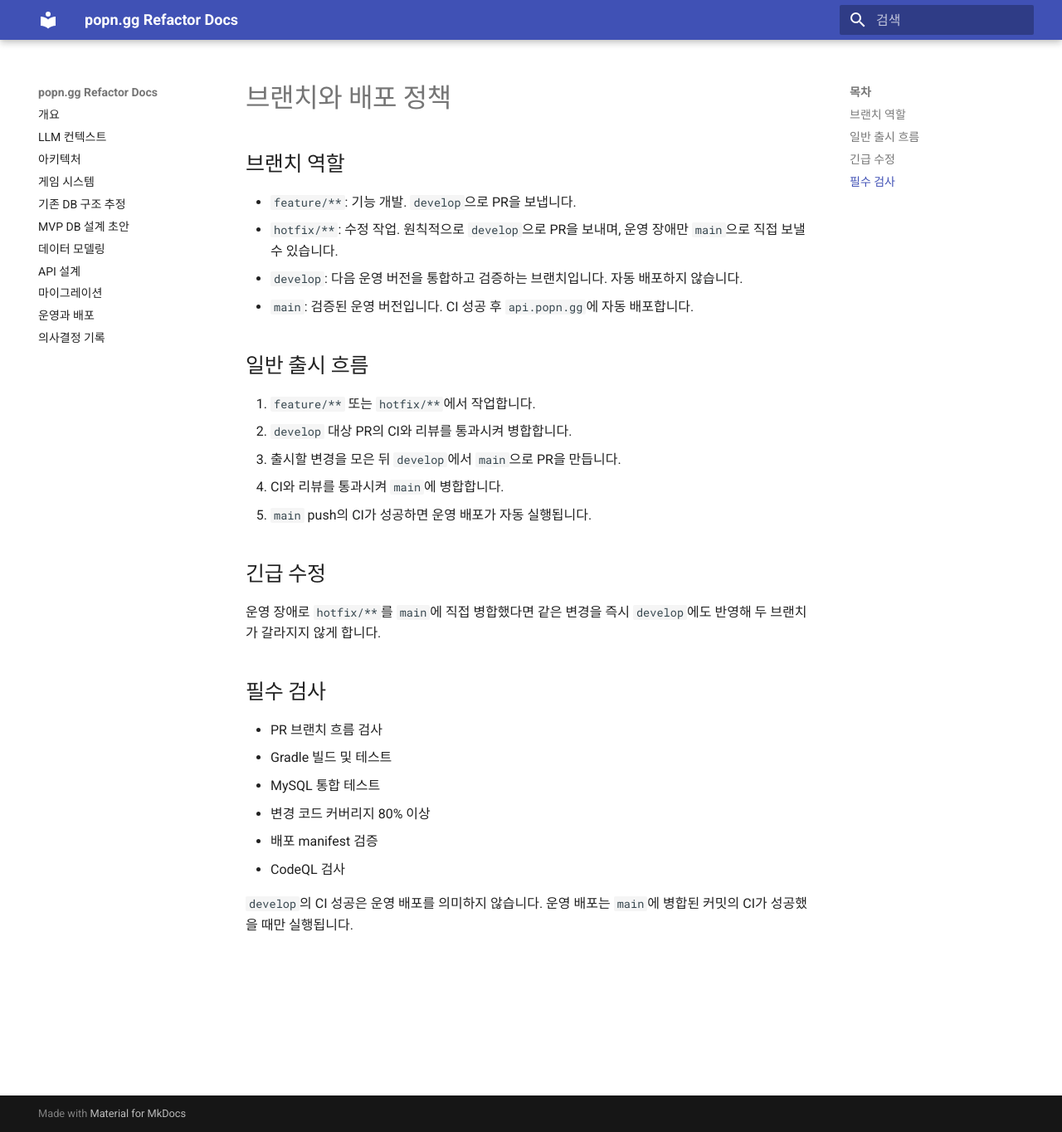
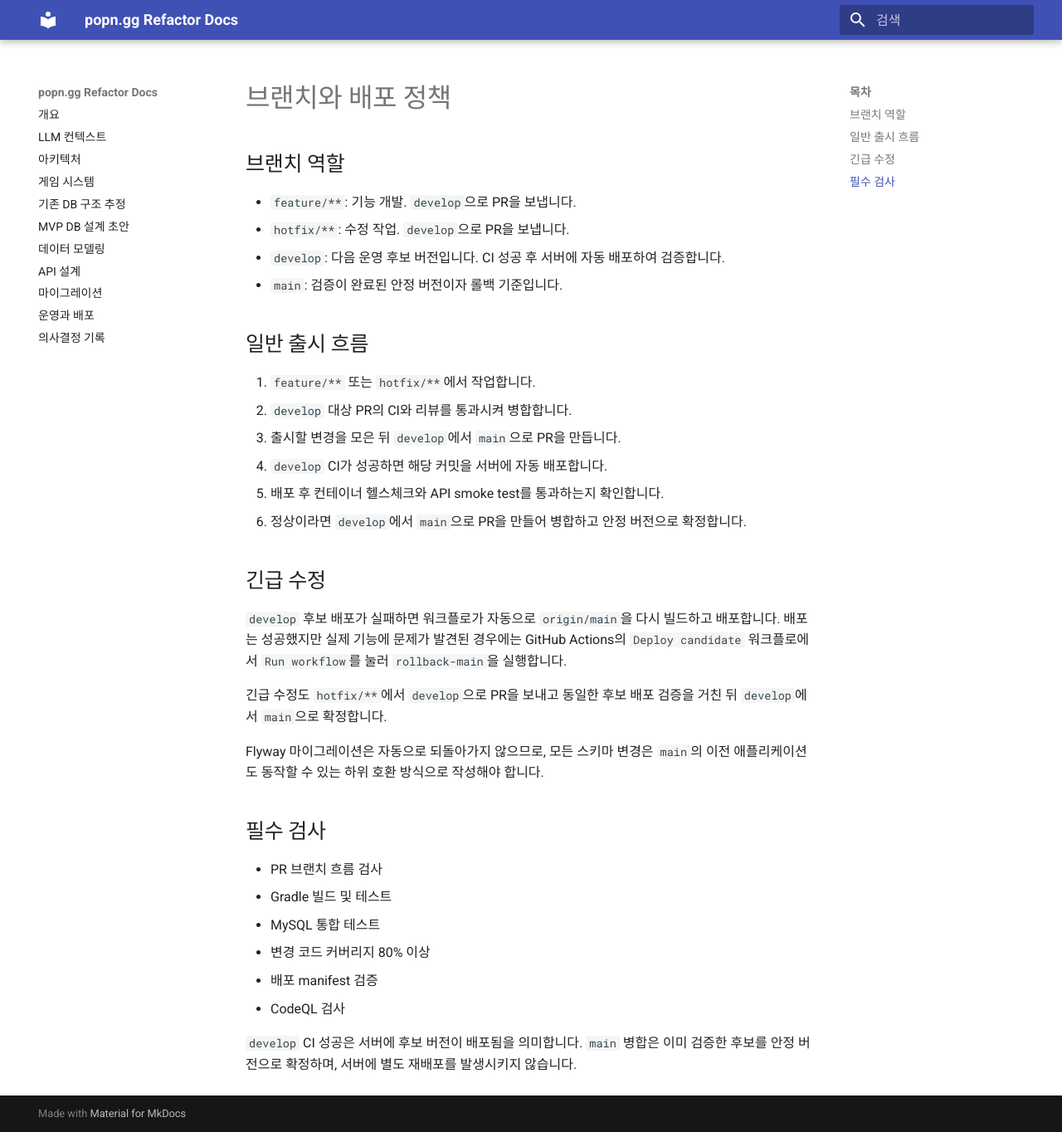
Before and after one commit to popngg/popngg, an MkDocs documentation site: the page built from docs/branching-and-deployment.md, in a window 1280 px wide and 1364 px high. Shown: the whole window at 83% size. Built offline with MkDocs 1.6.1 and Material for MkDocs 9.7.7, drawn with Linux system fonts in a browser that asks for light colours.

Commit message:
Deploy develop candidates with main rollback

```diff
--- a/docs/branching-and-deployment.md
+++ b/docs/branching-and-deployment.md
@@ -3,21 +3,26 @@
 ## 브랜치 역할
 
 - `feature/**`: 기능 개발. `develop`으로 PR을 보냅니다.
-- `hotfix/**`: 수정 작업. 원칙적으로 `develop`으로 PR을 보내며, 운영 장애만 `main`으로 직접 보낼 수 있습니다.
-- `develop`: 다음 운영 버전을 통합하고 검증하는 브랜치입니다. 자동 배포하지 않습니다.
-- `main`: 검증된 운영 버전입니다. CI 성공 후 `api.popn.gg`에 자동 배포합니다.
+- `hotfix/**`: 수정 작업. `develop`으로 PR을 보냅니다.
+- `develop`: 다음 운영 후보 버전입니다. CI 성공 후 서버에 자동 배포하여 검증합니다.
+- `main`: 검증이 완료된 안정 버전이자 롤백 기준입니다.
 
 ## 일반 출시 흐름
 
 1. `feature/**` 또는 `hotfix/**`에서 작업합니다.
 2. `develop` 대상 PR의 CI와 리뷰를 통과시켜 병합합니다.
 3. 출시할 변경을 모은 뒤 `develop`에서 `main`으로 PR을 만듭니다.
-4. CI와 리뷰를 통과시켜 `main`에 병합합니다.
-5. `main` push의 CI가 성공하면 운영 배포가 자동 실행됩니다.
+4. `develop` CI가 성공하면 해당 커밋을 서버에 자동 배포합니다.
+5. 배포 후 컨테이너 헬스체크와 API smoke test를 통과하는지 확인합니다.
+6. 정상이라면 `develop`에서 `main`으로 PR을 만들어 병합하고 안정 버전으로 확정합니다.
 
 ## 긴급 수정
 
-운영 장애로 `hotfix/**`를 `main`에 직접 병합했다면 같은 변경을 즉시 `develop`에도 반영해 두 브랜치가 갈라지지 않게 합니다.
+`develop` 후보 배포가 실패하면 워크플로가 자동으로 `origin/main`을 다시 빌드하고 배포합니다. 배포는 성공했지만 실제 기능에 문제가 발견된 경우에는 GitHub Actions의 `Deploy candidate` 워크플로에서 `Run workflow`를 눌러 `rollback-main`을 실행합니다.
+
+긴급 수정도 `hotfix/**`에서 `develop`으로 PR을 보내고 동일한 후보 배포 검증을 거친 뒤 `develop`에서 `main`으로 확정합니다.
+
+Flyway 마이그레이션은 자동으로 되돌아가지 않으므로, 모든 스키마 변경은 `main`의 이전 애플리케이션도 동작할 수 있는 하위 호환 방식으로 작성해야 합니다.
 
 ## 필수 검사
 
@@ -28,4 +33,4 @@
 - 배포 manifest 검증
 - CodeQL 검사
 
-`develop`의 CI 성공은 운영 배포를 의미하지 않습니다. 운영 배포는 `main`에 병합된 커밋의 CI가 성공했을 때만 실행됩니다.
+`develop` CI 성공은 서버에 후보 버전이 배포됨을 의미합니다. `main` 병합은 이미 검증한 후보를 안정 버전으로 확정하며, 서버에 별도 재배포를 발생시키지 않습니다.
```
Also changed, not shown: 3 other files.
